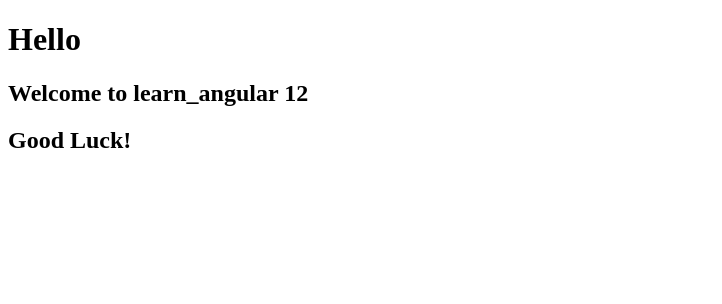
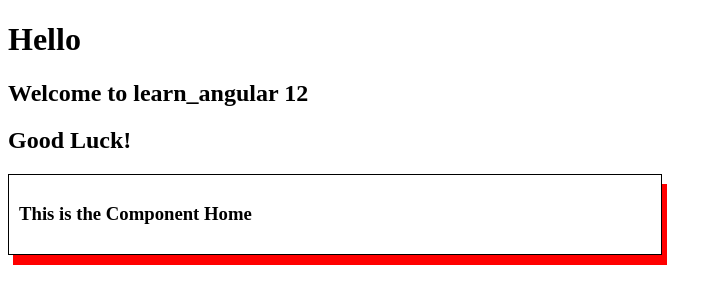
Before and after one commit to congtm20/Angular12, an Angular app: page / in a window 1280 px wide. Shown: the top 304 px of the page, without its empty margins (0-722 px from the left). Built offline with nearby package versions, Linux system fonts and the light colour scheme.

Commit message:
Component

```diff
--- a/src/app/app.component.html
+++ b/src/app/app.component.html
@@ -1,3 +1,5 @@
 <h1>Hello</h1>
 <h2>Welcome to learn_angular 12</h2>
 <h2>Good Luck!</h2>
+
+<app-home></app-home>
--- a/src/app/app.module.ts
+++ b/src/app/app.module.ts
@@ -3,10 +3,12 @@
 
 import { AppRoutingModule } from './app-routing.module';
 import { AppComponent } from './app.component';
+import { HomeComponent } from './home/home.component';
 
 @NgModule({
   declarations: [
-    AppComponent
+    AppComponent,
+    HomeComponent
   ],
   imports: [
     BrowserModule,
--- /dev/null
+++ b/src/app/home/home.component.scss
@@ -0,0 +1,6 @@
+.test{
+    border:1px solid ;
+    padding: 10px;
+    box-shadow: 5px 10px red;
+    width: 50%;
+}
--- /dev/null
+++ b/src/app/home/home.component.ts
@@ -0,0 +1,15 @@
+import { Component, OnInit } from '@angular/core';
+
+@Component({
+  selector: 'app-home',
+  templateUrl: './home.component.html',
+  styleUrls: ['./home.component.scss']
+})
+export class HomeComponent implements OnInit {
+
+  constructor() { }
+
+  ngOnInit(): void {
+  }
+
+}
```
Also changed, not shown: 1 other file (tests, documents, lock files or other folders).
